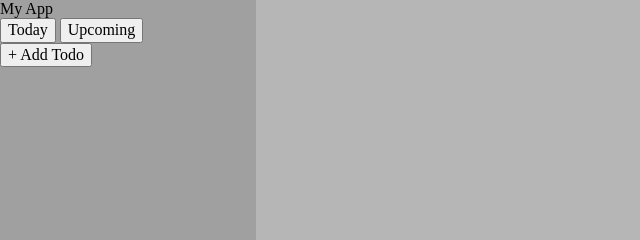
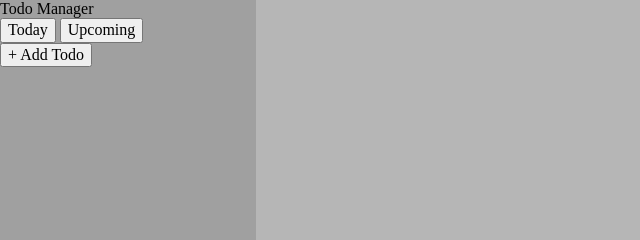
Before and after one commit to iysz18/Todo-List, a website built with webpack: page src/template.html in a window 1280 px wide. Shown: the top 240 px of the page, 0-640 px from the left. Built offline with nearby package versions, Linux system fonts and the light colour scheme.

Commit message:
feat(logo-text): change class name to logo-text and logo-text content to 'Todo manager'

```diff
--- a/src/template.html
+++ b/src/template.html
@@ -8,7 +8,7 @@
 <body>
     <!-- app wrapper which contains the sidebar and the todo-item content -->
     <div class="sidebar">
-        <div class="logo">My App</div>
+        <div class="logo-text">Todo Manager</div>
 
         <nav class="sidebar-nav">
             <button class="nav-btn">Today</button>
```
